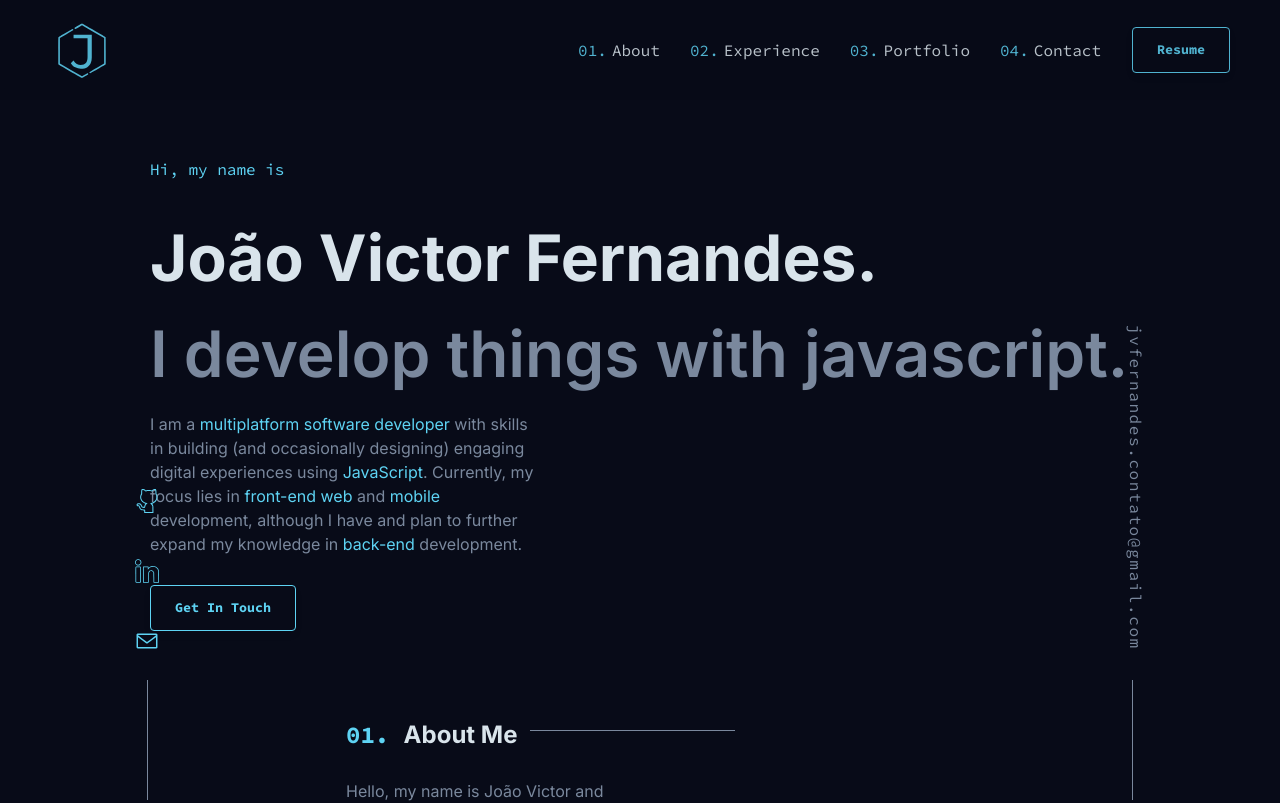
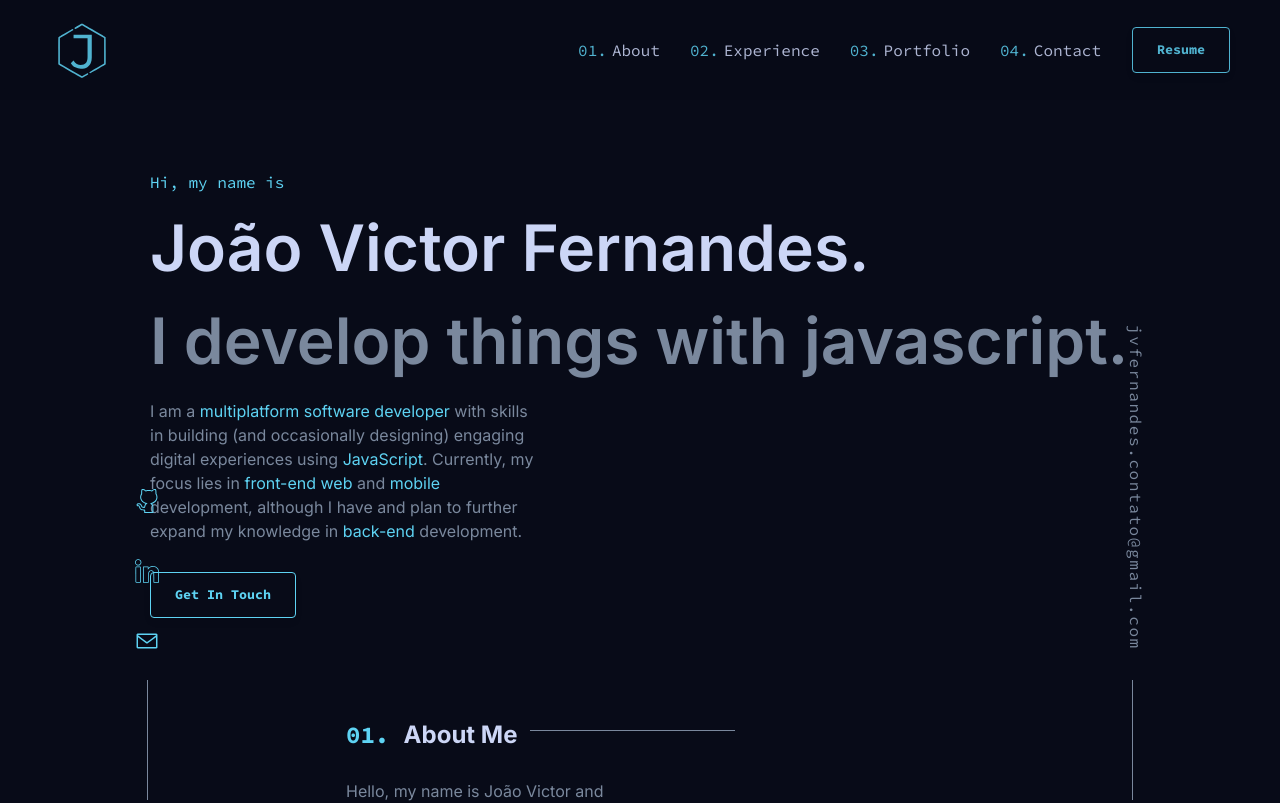
Before and after one commit to JvFern4ndes/MyPersonalWebsite, a React (Vite) app in the folder fe/: page / in a window 1280 px wide. Shown: the top 803 px of the page. Built offline with nearby package versions, Linux system fonts and the light colour scheme.

Commit message:
refactor: I tuned a div into an h2 on my homepage

```diff
--- a/fe/src/Pages/Start/index.jsx
+++ b/fe/src/Pages/Start/index.jsx
@@ -1,6 +1,6 @@
 /* eslint-disable max-len */
 import {
-  Container, Content, Name, SecondText, ThirdText,
+  Container, Content, SecondText, ThirdText,
 } from './styles';
 import Button from '../../components/Button';
 import ColorTexts from '../../components/ColorTexts';
@@ -8,10 +8,12 @@ import ColorTexts from '../../components/ColorTexts';
 export default function Home() {
   return (
     <Container>
-      <Content style={{ transitionDelay: 100 }}>
+      <Content style={{ transitionDelay: '100' }}>
         <h1>Hi, my name is</h1>
       </Content>
-      <Name>João Victor Fernandes.</Name>
+      <Content>
+        <h2>João Victor Fernandes.</h2>
+      </Content>
       <SecondText>I develop things with javascript.</SecondText>
       <ThirdText>
         I am a<ColorTexts> multiplatform software developer</ColorTexts> with skills in building (and occasionally designing) engaging digital experiences using<ColorTexts> JavaScript</ColorTexts>. Currently, my focus lies in<ColorTexts> front-end web</ColorTexts> and{' '}<ColorTexts>mobile</ColorTexts> development, although I have and plan to further expand my knowledge in<ColorTexts> back-end</ColorTexts> development.
--- a/fe/src/Pages/Start/styles.jsx
+++ b/fe/src/Pages/Start/styles.jsx
@@ -35,11 +35,18 @@ export const Content = styled.div`
       margin-block-end: 0.83em;
     }
   }
-`;
 
-export const FirstText = styled.div`
-  font-family: 'Source Code Pro', sans-serif;
-  color: ${({ theme }) => theme.tertiaryColor};
+  h2 {
+    margin: 0px;
+    font-size: 64px;
+    margin: 0px 0px 10px;
+    font-weight: 600;
+    line-height: 1.1;
+    box-sizing: inherit;
+    display: block;
+    margin-inline-start: 0px;
+    margin-inline-end: 0px;
+  }
 `;
 
 export const Name = styled.div`
--- a/fe/src/assets/styles/themes/default.jsx
+++ b/fe/src/assets/styles/themes/default.jsx
@@ -1,6 +1,6 @@
 export default {
   backgroundColor: '#080b18',
-  color: '#d9e4eb',
+  color: '#ccd6f6',
   secondaryColor: '#7a889d',
   tertiaryColor: '#5ed3f3',
   tertiaryColorActive: '#5ed3f377',
--- a/fe/src/components/Header/styles.jsx
+++ b/fe/src/components/Header/styles.jsx
@@ -19,6 +19,7 @@ export const Container = styled.header`
   filter: none !important;
   pointer-events: auto !important;
   user-select: auto !important;
+  box-sizing: inherit !important;
 `;
 
 export const Content = styled.nav`
```
